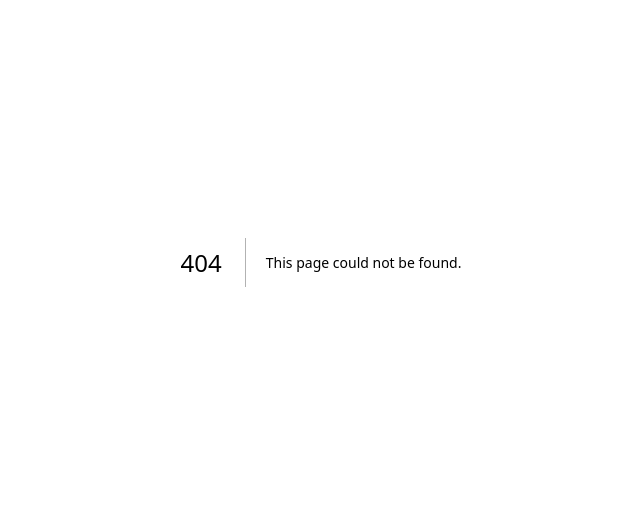
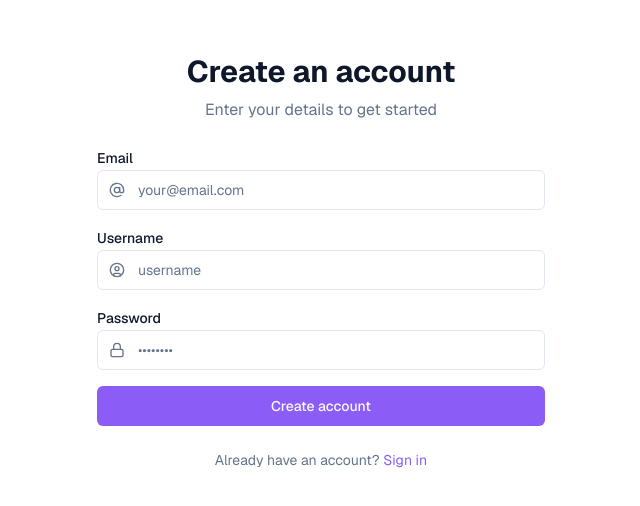
Before and after one commit to ricky-ultimate/convo-frontend, a Next.js app: page /auth/register in a window 1280 px wide. Before the commit this address had no page. Shown: the part 138-644 px from the top of the page, without its empty margins (319-959 px from the left). Built offline with nearby package versions, Linux system fonts and the light colour scheme.

Commit message:
feat: create auth pages

```diff
--- /dev/null
+++ b/src/app/auth/login/page.tsx
@@ -0,0 +1,120 @@
+"use client";
+
+import { useState } from "react";
+import { useRouter } from "next/navigation";
+import { Input } from "@/components/ui/input";
+import { Button } from "@/components/ui/button";
+import { AtSignIcon, Lock } from "lucide-react";
+import Link from "next/link";
+
+export default function LoginPage() {
+  const [email, setEmail] = useState("");
+  const [password, setPassword] = useState("");
+  const [error, setError] = useState("");
+  const [isLoading, setIsLoading] = useState(false);
+
+  const router = useRouter();
+
+  const handleSubmit = async (e: React.FormEvent) => {
+    e.preventDefault();
+    setError("");
+    setIsLoading(true);
+
+    try {
+      const apiUrl = process.env.NEXT_PUBLIC_API_URL || "http://localhost:3000";
+
+      const res = await fetch(`${apiUrl}/auth/login`, {
+        method: "POST",
+        headers: {
+          "Content-Type": "application/json",
+        },
+        body: JSON.stringify({ email, password }),
+      });
+
+      const data = await res.json();
+
+      if (!res.ok) {
+        throw new Error(data.message || "Login failed");
+      }
+
+      localStorage.setItem("token", data.access_token);
+      localStorage.setItem("user", JSON.stringify(data.user));
+      router.push("/dashboard");
+    } catch (err) {
+      setError(err instanceof Error ? err.message : "Login failed");
+    } finally {
+      setIsLoading(false);
+    }
+  };
+
+  return (
+    <div className="flex min-h-screen flex-col items-center justify-center p-4">
+      <div className="w-full max-w-md space-y-6">
+        <div className="text-center">
+          <h1 className="text-3xl font-bold">Welcome back</h1>
+          <p className="text-muted-foreground mt-2">
+            Enter your credentials to sign in
+          </p>
+        </div>
+
+        {error && (
+          <div className="rounded-md bg-destructive/15 p-3 text-sm text-destructive">
+            {error}
+          </div>
+        )}
+
+        <form onSubmit={handleSubmit} className="space-y-4">
+          <div className="space-y-2">
+            <label className="text-sm font-medium leading-none" htmlFor="email">
+              Email
+            </label>
+            <div className="relative">
+              <AtSignIcon className="absolute left-3 top-1/2 h-4 w-4 -translate-y-1/2 text-muted-foreground" />
+              <Input
+                id="email"
+                type="email"
+                placeholder="your@email.com"
+                value={email}
+                onChange={(e) => setEmail(e.target.value)}
+                className="pl-10"
+                required
+              />
+            </div>
+          </div>
+
+          <div className="space-y-2">
+            <label
+              className="text-sm font-medium leading-none"
+              htmlFor="password"
+            >
+              Password
+            </label>
+            <div className="relative">
+              <Lock className="absolute left-3 top-1/2 h-4 w-4 -translate-y-1/2 text-muted-foreground" />
+              <Input
+                id="password"
+                type="password"
+                placeholder="••••••••"
+                value={password}
+                onChange={(e) => setPassword(e.target.value)}
+                className="pl-10"
+                required
+              />
+            </div>
+          </div>
+
+          <Button type="submit" className="w-full" disabled={isLoading}>
+            {isLoading ? "Signing in..." : "Sign in"}
+          </Button>
+        </form>
+
+        <div className="text-center text-sm text-muted-foreground">
+          Don't have an account?{" "}
+          <Link href="/auth/register" className="text-primary hover:underline">
+            Sign up
+          </Link>
+        </div>
+      </div>
+    </div>
+  );
+}
--- /dev/null
+++ b/src/app/auth/register/page.tsx
@@ -0,0 +1,142 @@
+"use client";
+
+import { useState } from "react";
+import { useRouter } from "next/navigation";
+import { Input } from "@/components/ui/input";
+import { Button } from "@/components/ui/button";
+import { AtSignIcon, Lock, UserCircle } from "lucide-react";
+import Link from "next/link";
+
+export default function RegisterPage() {
+  const [email, setEmail] = useState("");
+  const [username, setUsername] = useState("");
+  const [password, setPassword] = useState("");
+  const [error, setError] = useState("");
+  const [isLoading, setIsLoading] = useState(false);
+
+  const router = useRouter();
+
+  const handleSubmit = async (e: React.FormEvent) => {
+    e.preventDefault();
+    setError("");
+    setIsLoading(true);
+
+    try {
+      const apiUrl = process.env.NEXT_PUBLIC_API_URL || "http://localhost:3000";
+
+      const res = await fetch(`${apiUrl}/auth/register`, {
+        method: "POST",
+        headers: {
+          "Content-Type": "application/json",
+        },
+        body: JSON.stringify({ email, username, password }),
+      });
+
+      const data = await res.json();
+
+      if (!res.ok) {
+        throw new Error(data.message || "Registration failed");
+      }
+
+      localStorage.setItem("token", data.access_token);
+      localStorage.setItem("user", JSON.stringify(data.user));
+      router.push("/dashboard");
+    } catch (err) {
+      setError(err instanceof Error ? err.message : "Registration failed");
+    } finally {
+      setIsLoading(false);
+    }
+  };
+
+  return (
+    <div className="flex min-h-screen flex-col items-center justify-center p-4">
+      <div className="w-full max-w-md space-y-6">
+        <div className="text-center">
+          <h1 className="text-3xl font-bold">Create an account</h1>
+          <p className="text-muted-foreground mt-2">
+            Enter your details to get started
+          </p>
+        </div>
+
+        {error && (
+          <div className="rounded-md bg-destructive/15 p-3 text-sm text-destructive">
+            {error}
+          </div>
+        )}
+
+        <form onSubmit={handleSubmit} className="space-y-4">
+          <div className="space-y-2">
+            <label className="text-sm font-medium leading-none" htmlFor="email">
+              Email
+            </label>
+            <div className="relative">
+              <AtSignIcon className="absolute left-3 top-1/2 h-4 w-4 -translate-y-1/2 text-muted-foreground" />
+              <Input
+                id="email"
+                type="email"
+                placeholder="your@email.com"
+                value={email}
+                onChange={(e) => setEmail(e.target.value)}
+                className="pl-10"
+                required
+              />
+            </div>
+          </div>
+
+          <div className="space-y-2">
+            <label
+              className="text-sm font-medium leading-none"
+              htmlFor="username"
+            >
+              Username
+            </label>
+            <div className="relative">
+              <UserCircle className="absolute left-3 top-1/2 h-4 w-4 -translate-y-1/2 text-muted-foreground" />
+              <Input
+                id="username"
+                type="text"
+                placeholder="username"
+                value={username}
+                onChange={(e) => setUsername(e.target.value)}
+                className="pl-10"
+                required
+              />
+            </div>
+          </div>
+
+          <div className="space-y-2">
+            <label
+              className="text-sm font-medium leading-none"
+              htmlFor="password"
+            >
+              Password
+            </label>
+            <div className="relative">
+              <Lock className="absolute left-3 top-1/2 h-4 w-4 -translate-y-1/2 text-muted-foreground" />
+              <Input
+                id="password"
+                type="password"
+                placeholder="••••••••"
+                value={password}
+                onChange={(e) => setPassword(e.target.value)}
+                className="pl-10"
+                required
+              />
+            </div>
+          </div>
+
+          <Button type="submit" className="w-full" disabled={isLoading}>
+            {isLoading ? "Creating account..." : "Create account"}
+          </Button>
+        </form>
+
+        <div className="text-center text-sm text-muted-foreground">
+          Already have an account?{" "}
+          <Link href="/auth/login" className="text-primary hover:underline">
+            Sign in
+          </Link>
+        </div>
+      </div>
+    </div>
+  );
+}
```
